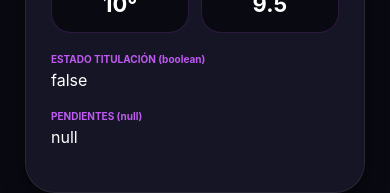
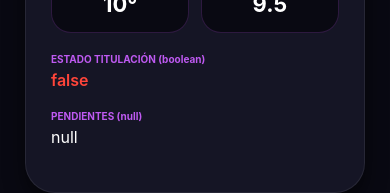
Before and after one commit to AlfredoRomero444/PROGRAMACION-MOVIL-205, a React Native app: screen /Perfil in a window 390 px wide. Shown: the part 512-705 px from the top of the page. Built offline with nearby package versions, Linux system fonts and the light colour scheme.

Commit message:
style: boolean

```diff
--- a/screens/ProfileScreen.tsx
+++ b/screens/ProfileScreen.tsx
@@ -40,12 +40,18 @@ export default function ProfileScreen() {
 
         <View style={styles.infoRow}>
           <Text style={styles.label}>ESTADO TITULACIÓN (boolean)</Text>
-          <Text style={styles.value}>{titulado ? "Completado" : "false"}</Text>
+          {/* Si es falso, se aplica el estilo rojo personalizado */}
+          <Text style={[styles.value, !titulado && styles.errorValue]}>
+            {titulado ? "Completado" : "false"}
+          </Text>
         </View>
 
         <View style={styles.infoRow}>
           <Text style={styles.label}>PENDIENTES (null)</Text>
-          <Text style={styles.value}>{String(datoPendiente)}</Text>
+          {/* Se fuerza el renderizado exacto de la cadena "null" */}
+          <Text style={styles.value}>
+            {datoPendiente === null ? "null" : String(datoPendiente)}
+          </Text>
         </View>
       </View>
 
@@ -82,6 +88,8 @@ const styles = StyleSheet.create({
   statBox: { backgroundColor: '#090912', padding: 15, borderRadius: 20, width: '48%', alignItems: 'center', borderWidth: 1, borderColor: '#bf5af233' },
   label: { color: '#bf5af2', fontSize: 10, fontWeight: '700', marginBottom: 5 },
   value: { color: '#fff', fontSize: 16 },
+  // Estilo específico en color rojo neón para resaltar el valor falso
+  errorValue: { color: '#ff453a', fontWeight: '600' },
   statValue: { color: '#fff', fontSize: 22, fontWeight: 'bold' },
   localImageContainer: { marginTop: 30, alignItems: 'center' },
   localImg: { width: 60, height: 60, opacity: 0.7 },
```
